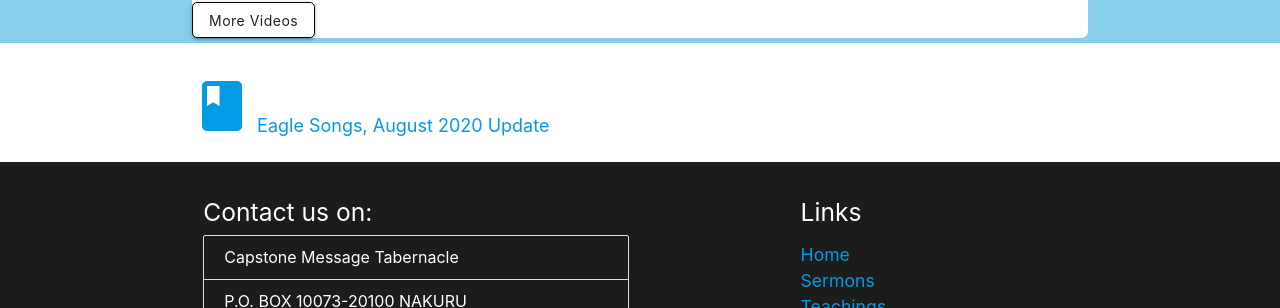
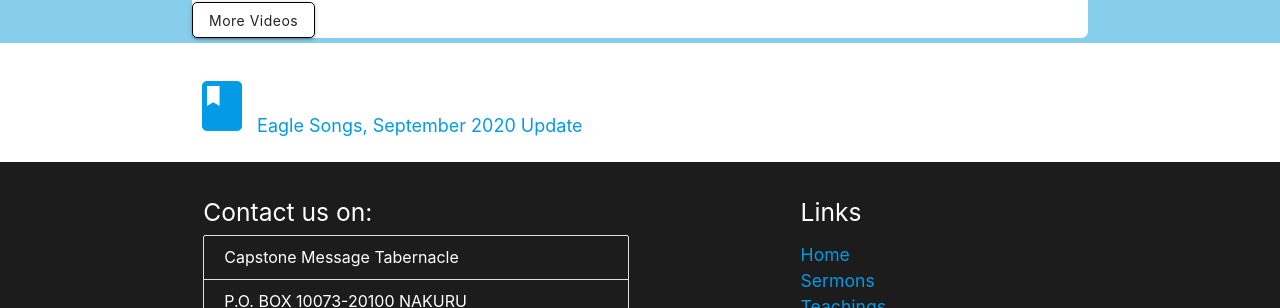
Before and after one commit to njorogetimk/cmt-redisigned, a Jekyll site: the page built from music/index.html, in a window 1280 px wide and 900 px high, scrolled down 727 px. Shown: the part 400-708 px from the top of the window. Built offline with Jekyll 4.4.1, drawn with Linux system fonts in a browser that asks for light colours.

Commit message:
Update the songbook

```diff
--- a/music/index.html
+++ b/music/index.html
@@ -80,8 +80,8 @@
 <section class="section">
   <div class="container">
     <p>
-      <a href="Eagle Songs Aug 2020.pdf" download
-        ><i class="material-icons medium">book</i> Eagle Songs, August 2020
+      <a href="Eagle Songs Sep 2020.pdf" download
+        ><i class="material-icons medium">book</i> Eagle Songs, September 2020
         Update</a
       >
     </p>
```
Also changed, not shown: 2 other files.
